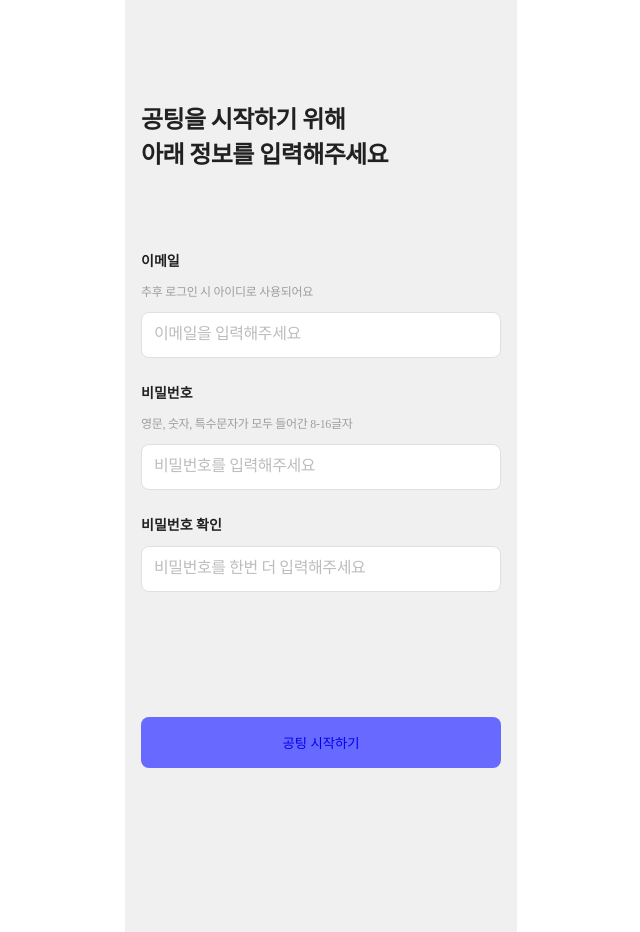
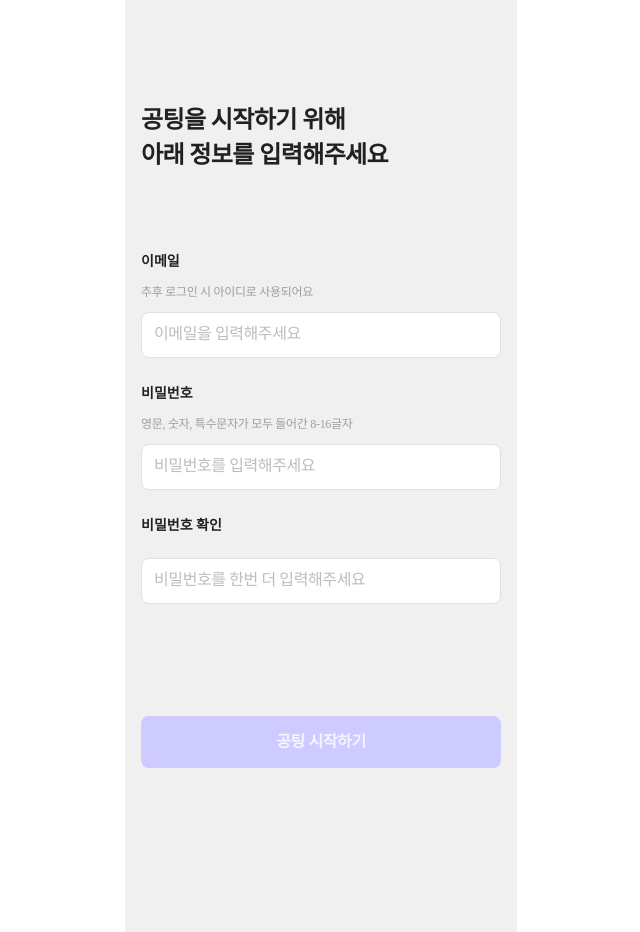
Before and after one commit to darongzzang/gongting-v3-Front-, a React (Create React App) app: page /SignupInfo in a window 1280 px wide. Shown: the whole page, without its empty margins (319-959 px from the left). Built offline with nearby package versions, Linux system fonts and the light colour scheme; a web font is replaced by a local one.

Commit message:
SignupInfo done.

```diff
--- a/src/Signup.css
+++ b/src/Signup.css
@@ -165,7 +165,25 @@ Button {
     font-weight: 500;
     letter-spacing: -0.3px;
 }
-.userInfoBox input {
+.invalidText{
+    color: #FF4B4B;
+    font-size: 12px;
+    font-weight: 500;
+    letter-spacing: -0.3px;
+}
+.invalid {
+    display: flex;
+    width: 100%;
+    box-sizing: border-box;
+    padding: 14px 12px;
+    justify-content: space-between;
+    align-items: center;
+
+    /* style  */
+    border-radius: 8px;
+    border: 1px solid #FF4B4B;
+}
+.userInfoBoxInput {
     display: flex;
     width: 100%;
     box-sizing: border-box;
@@ -177,7 +195,7 @@ Button {
     border-radius: 8px;
     border: 1px solid var(--Grays-gray300, #E0E0E0);
 }
-.userInfoBox input::placeholder {
+.userInfoBoxInput::placeholder {
     color: var(--Grays-gray400, #BDBDBD);
     font-size: 16px;
     font-weight: 500;
@@ -203,3 +221,14 @@ Button {
     background: var(--Colors-main-color, #6869FF);
 
 }
+.infoActiveBtn a{
+    color: rgba(255, 255, 255, 0.80);
+    text-align: center;
+    font-size: 16px;
+    font-weight: 600;
+    line-height: 20px; /* 125% */
+    letter-spacing: -0.4px;
+}
+.infoActiveBtn:disabled {
+    background: #CDCBFF;
+}
--- a/src/SignupInfo.js
+++ b/src/SignupInfo.js
@@ -42,13 +42,16 @@ function SignupInfo() {
         checkValid();
         dispatch(loginUser({email: Email, password: Password, passwordcheck: PasswordCheck}));
     }
+
+    //입력값 확인
     const checkEmailValid = () => {
         const isValid = Email.includes("@");
         setIsValidEmail(isValid);
         checkButtonActivation();
     }
     const checkPasswordValid = () => {
-        const isValid = Password.length >= 7;
+        const regex = /^(?=.*[A-Za-z])(?=.*\d)(?=.*[@$!%*#?&])[A-Za-z\d@$!%*#?&]{8,16}$/;
+        const isValid = regex.test(Password);
         setIsValidPassword(isValid);
         checkButtonActivation();
     }
@@ -58,10 +61,6 @@ function SignupInfo() {
         checkButtonActivation();
     }
 
-    const checkButtonActivation = () => {
-        const buttonDisabled = (isValidEmail && isValidPassword && isValidPasswordCheck);
-        setButtonDisabled(buttonDisabled);
-    }
     const checkValid = async () => {
         try {
             const response = await axios.post('', {email: Email, password: Password});
@@ -71,6 +70,21 @@ function SignupInfo() {
             console.error('Error checking validity:', error);
         }
     }
+    // const emailExist = () => {
+    //     if(이메일이 이미 있다면){
+    //         isEmailAlreadyExists(true);
+    //     }
+    //     else {
+    //         isEmailAlreadyExists(false);
+    //     }
+    // }
+
+    //버튼 활성화
+    const checkButtonActivation = () => {
+        const buttonDisabled = (isValidEmail && isValidPassword && isValidPasswordCheck);
+        setButtonDisabled(buttonDisabled);
+    }
+
 
 
     return (
@@ -84,10 +98,11 @@ function SignupInfo() {
                     <p className='userInfoBoxTitle'>
                         이메일
                     </p>
-                    <p className='inputBoxSub'>
-                        추후 로그인 시 아이디로 사용되어요
+                    <p className={`${Email && !isValidEmail ? 'invalidText' : 'inputBoxSub'}`}>
+                        {Email && !isValidEmail ? '이메일을 다시 확인해주세요' : '추후 로그인 시 아이디로 사용되어요'}
                     </p>
                     <input type='email'
+                            className={`${Email && !isValidEmail ? 'invalid' : 'userInfoBoxInput'}`}
                             value={Email}
                             onBlur={() => checkEmailValid(Email)}
                             onChange={onEmailHandler}
@@ -98,10 +113,11 @@ function SignupInfo() {
                     <p className='userInfoBoxTitle'>
                         비밀번호
                     </p>
-                    <p className='inputBoxSub'>
-                        영문, 숫자, 특수문자가 모두 들어간 8-16글자
+                    <p className={`${Password && !isValidPassword ? 'invalidText' : 'inputBoxSub'}`}>
+                        {Password && !isValidPassword ? '다시 한번 비밀번호를 확인해주세요' : '영문, 숫자, 특수문자가 모두 들어간 8-16글자'}
                     </p>
                     <input type='password'
+                            className={`${Password && !isValidPassword ? 'invalid' : 'userInfoBoxInput'}`}
                             value={Password}
                             onBlur={() => checkPasswordValid(Password)}
                             onChange={onPasswordHandler}
@@ -112,7 +128,11 @@ function SignupInfo() {
                     <p className='userInfoBoxTitle'>
                         비밀번호 확인
                     </p>
+                    <p className={`${PasswordCheck && !isValidPasswordCheck ? 'invalidText' : 'inputBoxSub'}`}>
+                        {PasswordCheck && !isValidPasswordCheck ? '비밀번호와 일치하지 않아요' : ''}
+                    </p>
                     <input type='password'
+                        className={`${PasswordCheck && !isValidPasswordCheck ? 'invalid' : 'userInfoBoxInput'}`}
                         value={PasswordCheck}
                         onBlur={() => checkPasswordCheckValid(Password)}
                         onChange={onPasswordCheckHandler}
@@ -125,10 +145,10 @@ function SignupInfo() {
                 <button className= "infoActiveBtn"
                        /* 데이터 전송하는 곳 */
                        formAction=''
-                       disabled={buttonDisabled}
+                       disabled={!isValidEmail || !isValidPassword || !isValidPasswordCheck}
                        onClick={onSubmitHandler}
                        >
-                    <Link to ='' disabled={buttonDisabled}>공팅 시작하기</Link>
+                    <Link to ='' >공팅 시작하기</Link>
                 </button>
             </div>
         </div>
```
